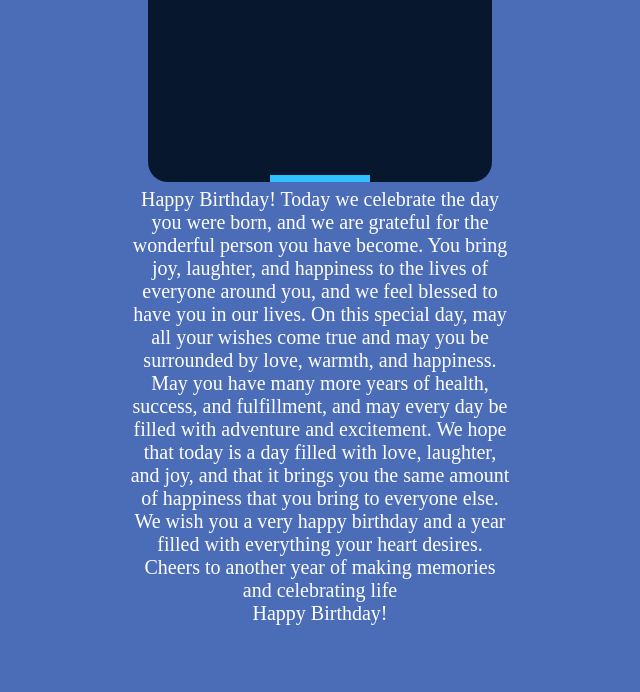
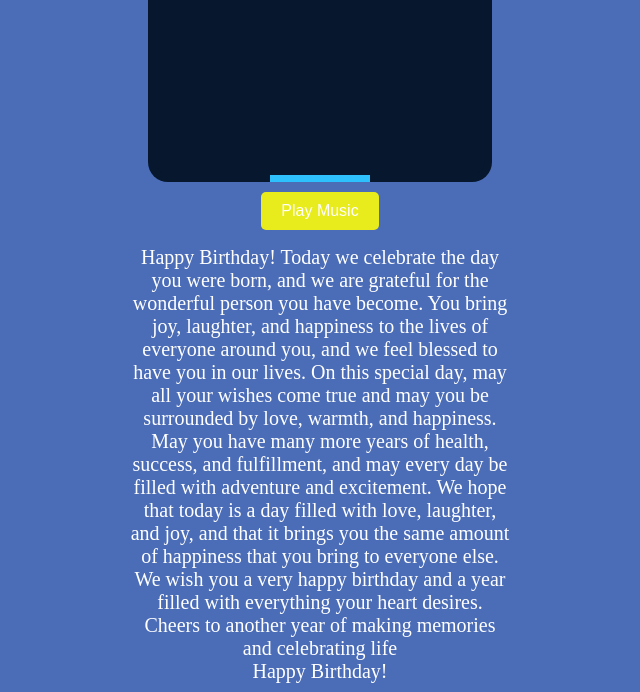
Before and after one commit to feranmi99/Birthday-party-, a plain HTML site: page index.html in a window 1280 px wide. Shown: the part 254-946 px from the top of the page, without its empty margins (320-960 px from the left). Before the commit the page ends 893 px from the top, so only its background shows below. Drawn offline with Linux system fonts and the light colour scheme.

Commit message:
Birth day-Party

```diff
--- a/index.html
+++ b/index.html
@@ -7,7 +7,7 @@
     <title>Birthday Party Animation</title>
     <link rel="stylesheet" href="./style.css">
   </head>
-  <body onload="get()">
+  <body>
     <audio id="myAudio" src="happy_birthday-1.mp3"></audio>
     <marquee behavior="" direction="" id="go">Happy Birthday Brother</marquee>
     <!-- <button onclick="get()">get</button> -->
@@ -15,6 +15,9 @@
       <h4>
           <img src="./IMG_1541.PNG" alt="" width="230">
       </h4>
+  </div>
+  <div id="me">
+    <button onclick="get()" class="my-button">Play Music</button>
   </div>
   <p>
     Happy Birthday! Today we celebrate the day you were born, and we are grateful for the wonderful person you have become. You bring joy, laughter, and happiness to the lives of everyone around you, and we feel blessed to have you in our lives.
@@ -29,9 +32,6 @@
     const get = ()=>{
       myAudio.play()
 
-      // setTimeout(() => {
-      //   audio.play()
-      // }, 2000);
     }
   </script>
   </body>
--- a/style.css
+++ b/style.css
@@ -62,3 +62,21 @@
         text-align: center;
 
     }
+    #me {
+        /* border: 2px solid red; */
+        text-align: center;
+        padding: 10px;
+    }
+    .my-button {
+        background-color: #e9ec1c;
+        border: none;
+        color: white;
+        padding: 10px 20px;
+        text-decoration: none;
+        display: inline-block;
+        font-size: 16px;
+        border-radius: 5px;
+        cursor: pointer;
+        justify-content: center;
+        align-items: center;
+      }
```
